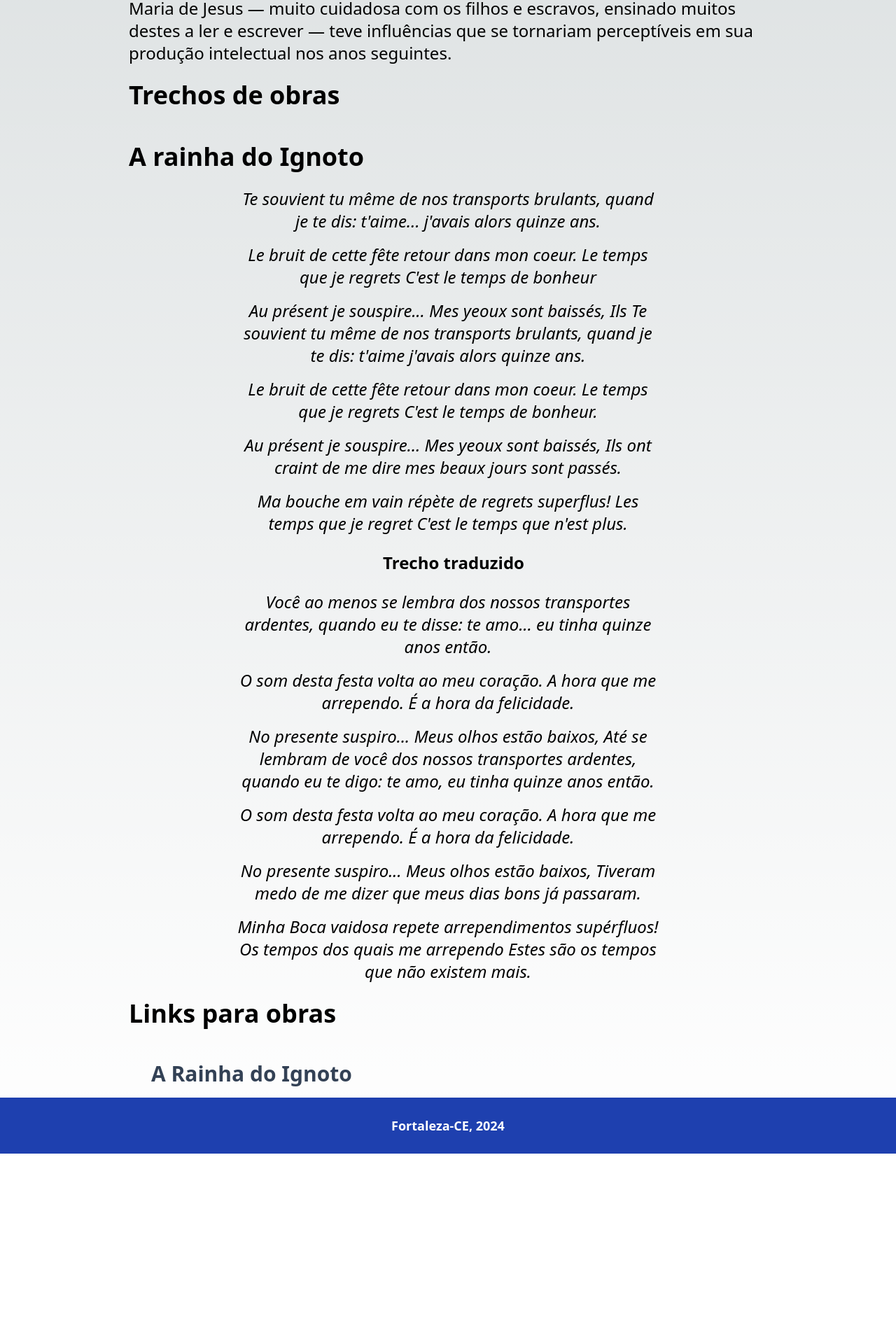
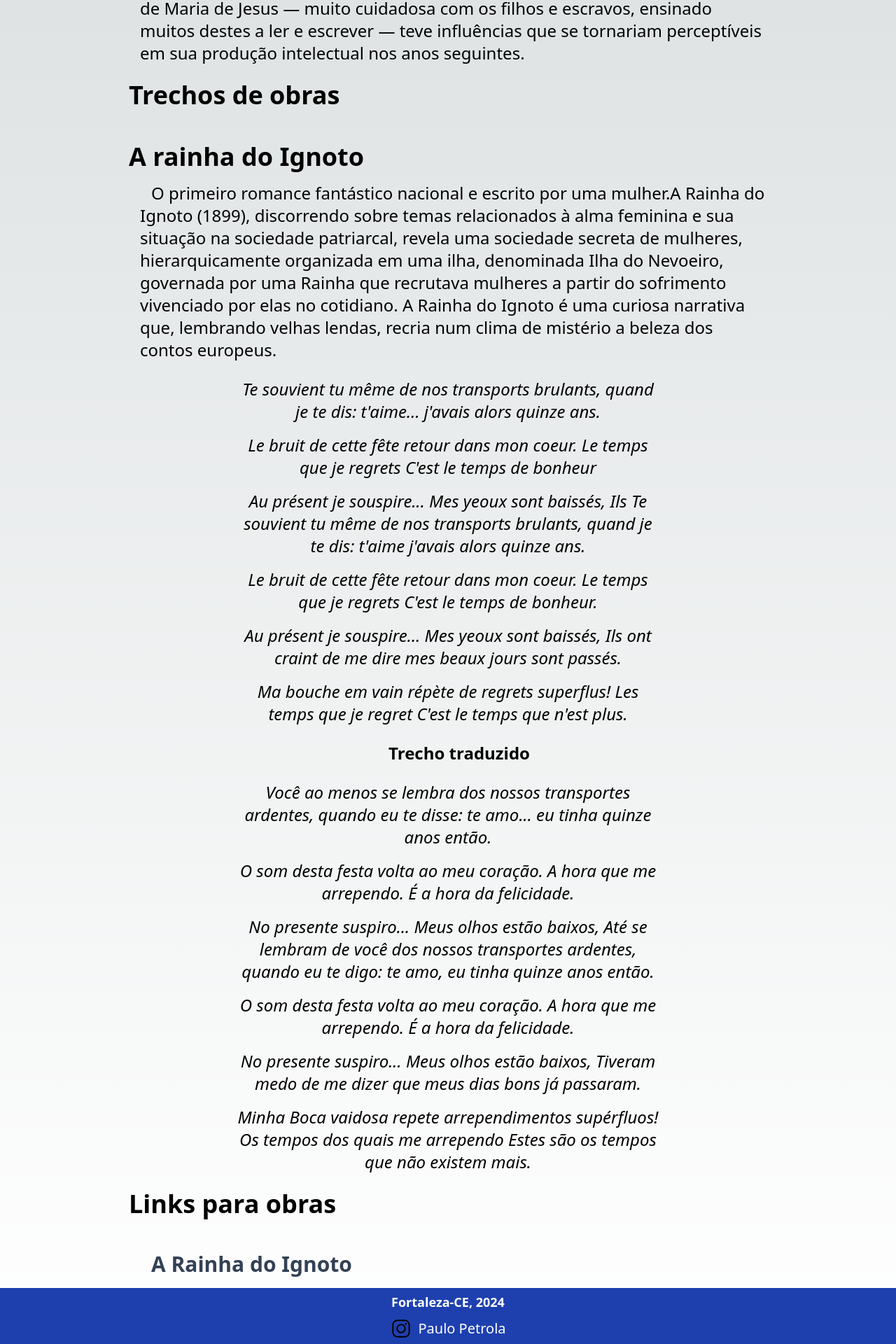
Before and after one commit to Matusal3m/autoras-romanticas, a Next.js app: page /emilia-freitas in a window 1280 px wide. Shown: the part 542-2462 px from the top of the page at 70% size. Before the commit the page ends 2190 px from the top, so only its background shows below. Built offline with nearby package versions, Linux system fonts and the light colour scheme.

Commit message:
sem tempo

```diff
--- a/src/app/ana-luisa/page.tsx
+++ b/src/app/ana-luisa/page.tsx
@@ -21,7 +21,23 @@ const AnaLuisaPage = () => {
 
       <h2 className="literature-name">D. Narcisa de Villar</h2>
 
-      <p className="comum-paragraph"></p>
+      <p className="comum-paragraph">
+        D. Narcisa de Villar, a primeira e única história de ficção da
+        catarinense Ana Luísa de Azevedo Castro (1826 ou 1827-1869), foi a
+        primeira novela de autoria de mulher brasileira.
+      </p>
+
+      <p className="comum-paragraph">
+        Publicada em folhetins no jornal A Marmota, de 13 de abril a 6 de julho
+        de 1858, D. Narcisa de Villar teve seu lançamento em livro no ano
+        seguinte (1859).
+      </p>
+
+      <p className="comum-paragraph">
+        O enredo, ambientado em Ponta Grossa e na ilha do Mel (Santa Catarina),
+        centra-se no amor proibido de Narcisa por Leonardo, seu amigo indígena
+        de adolescência.
+      </p>
 
       <div className="text-quote">
         <p>
--- a/src/app/emilia-freitas/page.tsx
+++ b/src/app/emilia-freitas/page.tsx
@@ -6,12 +6,12 @@ const EmiliaFreitasPage = () => {
       <figure className="image-container w-[200px] h-[266px]">
         <Image
           src={"/emilia-freitas.jpg"}
-          alt="Emilia Freitas"
+          alt="Emília Freitas"
           fill
           className="image"
         />
       </figure>
-      <h1 className="author-name">Emilia Freitas</h1>
+      <h1 className="author-name">Emília Freitas</h1>
       <p className="comum-paragraph">
         Emília Freitas nasceu em 11 de janeiro de 1855, em Vila União, distrito
         de Aracati, no Ceará. Crescendo em um ambiente letrado, a filha do
@@ -25,7 +25,16 @@ const EmiliaFreitasPage = () => {
 
       <h2 className="literature-name">A rainha do Ignoto</h2>
 
-      <p className="comum-paragraph"></p>
+      <p className="comum-paragraph">
+        O primeiro romance fantástico nacional e escrito por uma mulher.A Rainha
+        do Ignoto (1899), discorrendo sobre temas relacionados à alma feminina e
+        sua situação na sociedade patriarcal, revela uma sociedade secreta de
+        mulheres, hierarquicamente organizada em uma ilha, denominada Ilha do
+        Nevoeiro, governada por uma Rainha que recrutava mulheres a partir do
+        sofrimento vivenciado por elas no cotidiano. A Rainha do Ignoto é uma
+        curiosa narrativa que, lembrando velhas lendas, recria num clima de
+        mistério a beleza dos contos europeus.
+      </p>
 
       <div className="text-quote text-center">
         <p>
@@ -55,7 +64,9 @@ const EmiliaFreitasPage = () => {
         </p>
       </div>
 
-      <p className="comum-paragraph font-black text-center my-6">Trecho traduzido</p>
+      <p className="comum-paragraph font-black text-center my-6">
+        Trecho traduzido
+      </p>
 
       <div className="text-quote text-center">
         <p>
--- a/src/app/globals.css
+++ b/src/app/globals.css
@@ -33,7 +33,7 @@ body {
 }
 
 .comum-paragraph {
-  @apply text-xl md:text-2xl indent-4;
+  @apply text-xl md:text-2xl indent-4 pl-4;
 }
 
 .literature-name {
--- a/src/app/narcisa-amalia/page.tsx
+++ b/src/app/narcisa-amalia/page.tsx
@@ -13,6 +13,7 @@ const NarcisaAmaliaPage = () => {
         />
       </figure>
       <h1 className="author-name">Narcisa Amália</h1>
+
       <p className="comum-paragraph">
         Narcisa Amália de Campos nasceu em 3 de abril de 1852 em São João da
         Barra, norte do Rio de Janeiro, filha do poeta Jácome de Campos e da
@@ -23,11 +24,24 @@ const NarcisaAmaliaPage = () => {
         republicanos, abolicionistas, feministas e democratas, temas esses que
         também abordava em suas obras.
       </p>
-      <h1 className="literature-title">Trechos de obras</h1>
+
+      <h1 className="literature-title">A Nebulosa</h1>
+
+      <p className="comum-paragraph">
+        Destemida, intelectualmente vigorosa e profundamente compassiva em
+        relação às questões humanas e femininas, Narcisa Amália deixou uma marca
+        indelével com sua obra singular, “Nebulosas”.
+      </p>
+      <p className="comum-paragraph">
+        Publicado em 1872 pela renomada editora Garnier, este livro não apenas
+        provocou uma celebração unânime de seu talento, mas também conquistou o
+        reconhecimento de figuras proeminentes da época, incluindo Machado de
+        Assis e o imperador D. Pedro II.
+      </p>
+
+      <h1 className="literature-title">Trechos de Nebulosa</h1>
 
       <h2 className="literature-name">Fantasia</h2>
-
-      <p className="comum-paragraph"></p>
 
       <div className="text-quote">
         <p>
@@ -68,10 +82,7 @@ const NarcisaAmaliaPage = () => {
           de tua vida, De tantos sonhos-tecida Quantos o céu me negou!
         </p>
       </div>
-
       <h2 className="literature-name">Julia e Augusta</h2>
-
-      <p className="comum-paragraph"> </p>
 
       <div className="text-quote">
         <p>
@@ -120,9 +131,7 @@ const NarcisaAmaliaPage = () => {
           seus olhos brilha.
         </p>
       </div>
-
       <h1 className="literature-title">Links para obras</h1>
-
       <ul className="literature-list">
         <li className="literature-link">
           <a href="https://www.academia.edu/54386190/Nebulosas_de_Narcisa_Am%C3%A1lia">
--- a/src/components/Footer.tsx
+++ b/src/components/Footer.tsx
@@ -1,7 +1,23 @@
 const Footer = () => {
   return (
-    <footer className="w-full bg-blue-800 mt-4 h-[10vh] p-2 flex justify-center items-center text-white">
+    <footer className="w-full bg-blue-800 mt-4 h-[10vh] p-2 justify-center items-center text-white flex flex-col gap-2">
       <span className="font-bold text-lg">Fortaleza-CE, 2024</span>
+      <a
+        href="https://www.instagram.com/eeeppaulopetrola/?utm_source=ig_web_button_share_sheet"
+        className="flex gap-2 text-xl justify-center items-center"
+      >
+        <svg
+          xmlns="http://www.w3.org/2000/svg"
+          x="0px"
+          y="0px"
+          width="32"
+          height="32"
+          viewBox="0 0 48 48"
+        >
+          <path d="M 16.5 5 C 10.16639 5 5 10.16639 5 16.5 L 5 31.5 C 5 37.832757 10.166209 43 16.5 43 L 31.5 43 C 37.832938 43 43 37.832938 43 31.5 L 43 16.5 C 43 10.166209 37.832757 5 31.5 5 L 16.5 5 z M 16.5 8 L 31.5 8 C 36.211243 8 40 11.787791 40 16.5 L 40 31.5 C 40 36.211062 36.211062 40 31.5 40 L 16.5 40 C 11.787791 40 8 36.211243 8 31.5 L 8 16.5 C 8 11.78761 11.78761 8 16.5 8 z M 34 12 C 32.895 12 32 12.895 32 14 C 32 15.105 32.895 16 34 16 C 35.105 16 36 15.105 36 14 C 36 12.895 35.105 12 34 12 z M 24 14 C 18.495178 14 14 18.495178 14 24 C 14 29.504822 18.495178 34 24 34 C 29.504822 34 34 29.504822 34 24 C 34 18.495178 29.504822 14 24 14 z M 24 17 C 27.883178 17 31 20.116822 31 24 C 31 27.883178 27.883178 31 24 31 C 20.116822 31 17 27.883178 17 24 C 17 20.116822 20.116822 17 24 17 z"></path>
+        </svg>
+        <span>Paulo Petrola</span>
+      </a>
     </footer>
   );
 };
```
Also changed, not shown: public/insta-icon.png (added).
